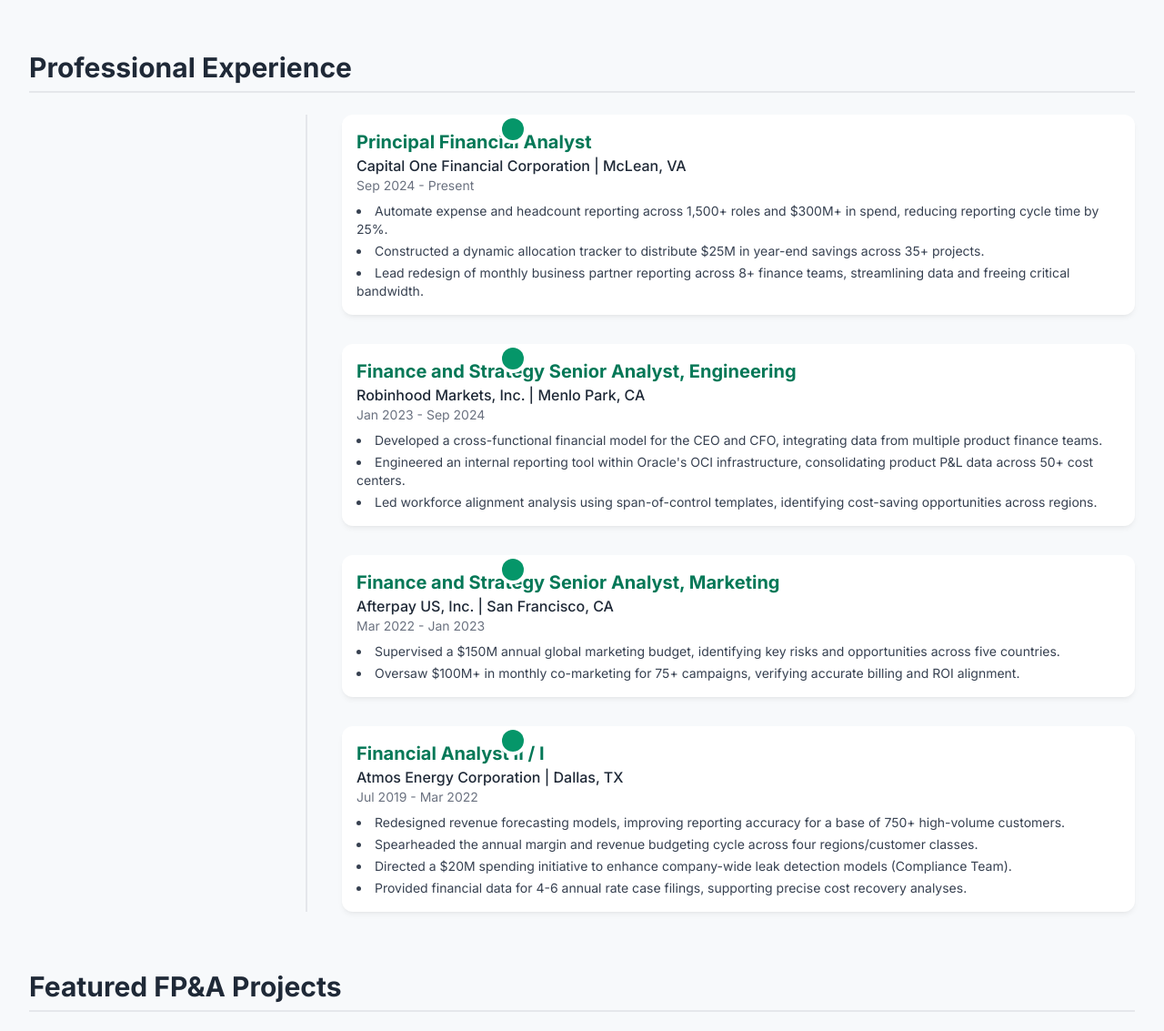
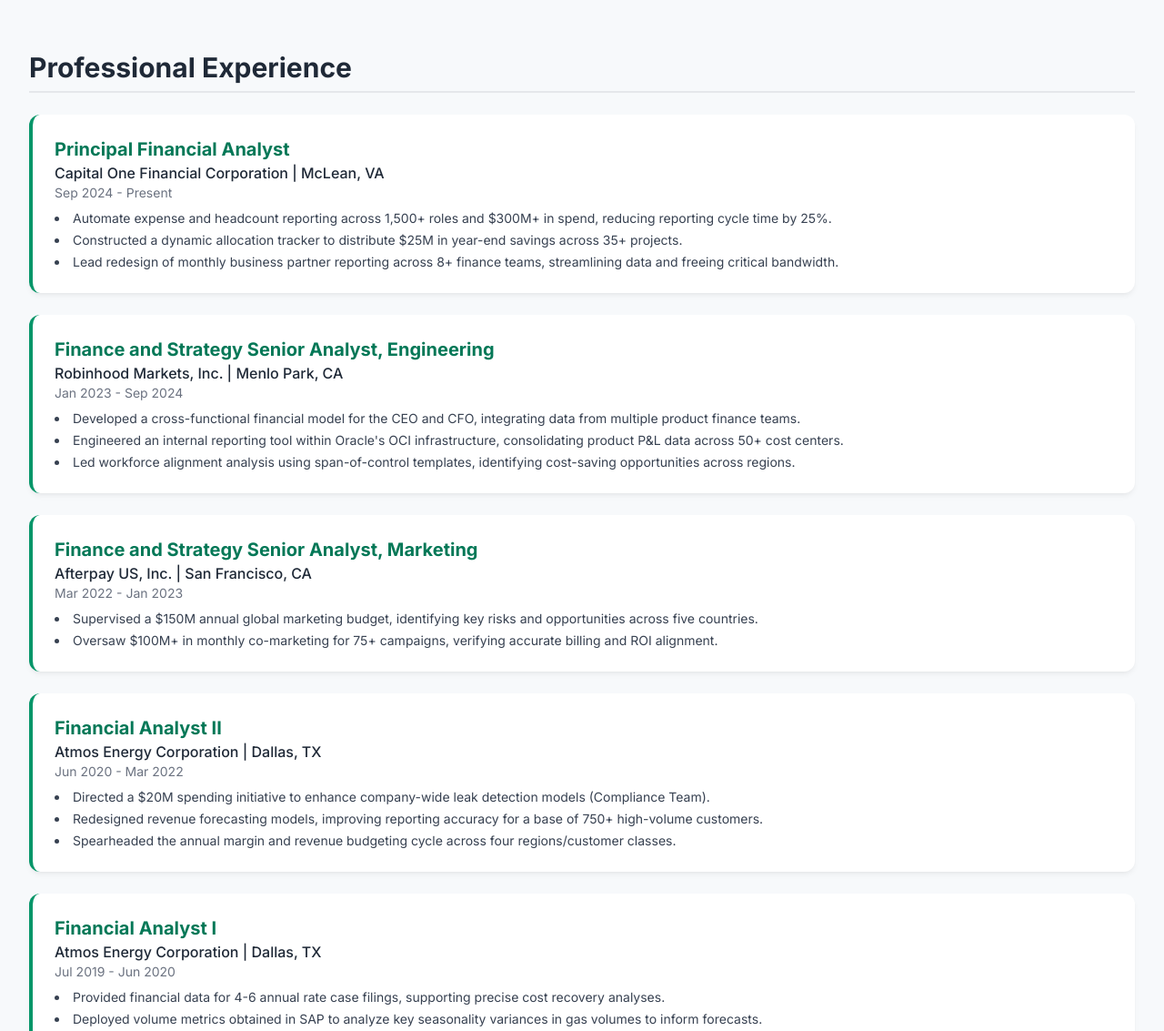
Before and after one commit to tcparker323/fpa-portfolio, a plain HTML site: page index.html in a window 1280 px wide. Shown: the part 700-1833 px from the top of the page at 91% size. Drawn offline with nearby package versions, Linux system fonts and the light colour scheme.

Commit message:
Update resume section.html

```diff
--- a/index.html
+++ b/index.html
@@ -83,12 +83,10 @@
             <!-- Professional Experience (Resume Section) -->
             <section id="experience" class="mb-16">
                 <h2 class="text-3xl font-bold text-gray-800 mb-6 border-b-2 pb-2 secondary-color">Professional Experience</h2>
-                <div class="space-y-8 relative before:absolute before:inset-y-0 before:left-3 before:w-0.5 before:bg-gray-200 md:before:left-1/4">
+                <div class="space-y-6">
 
                     <!-- Experience 1: Capital One -->
-                    <div class="relative pl-6 md:pl-0 md:w-3/4 md:ml-auto">
-                        <div class="absolute left-0 top-1 w-6 h-6 rounded-full bg-emerald-600 ring-4 ring-white md:left-1/4 md:-translate-x-1/2"></div>
-                        <div class="md:p-4 p-2 bg-white rounded-xl card-shadow md:ml-10 ml-0">
+                    <div class="bg-white p-6 rounded-xl card-shadow border-l-4 border-emerald-600">
                         <h3 class="text-xl font-bold secondary-color">Principal Financial Analyst</h3>
                         <p class="text-md text-gray-800 font-medium">Capital One Financial Corporation | McLean, VA</p>
                         <p class="text-sm text-gray-500 mb-2">Sep 2024 - Present</p>
@@ -98,12 +96,9 @@
                             <li>Lead redesign of monthly business partner reporting across 8+ finance teams, streamlining data and freeing critical bandwidth.</li>
                         </ul>
                     </div>
-                    </div>
 
                     <!-- Experience 2: Robinhood -->
-                    <div class="relative pl-6 md:pl-0 md:w-3/4 md:ml-auto">
-                        <div class="absolute left-0 top-1 w-6 h-6 rounded-full bg-emerald-600 ring-4 ring-white md:left-1/4 md:-translate-x-1/2"></div>
-                        <div class="md:p-4 p-2 bg-white rounded-xl card-shadow md:ml-10 ml-0">
+                    <div class="bg-white p-6 rounded-xl card-shadow border-l-4 border-emerald-600">
                         <h3 class="text-xl font-bold secondary-color">Finance and Strategy Senior Analyst, Engineering</h3>
                         <p class="text-md text-gray-800 font-medium">Robinhood Markets, Inc. | Menlo Park, CA</p>
                         <p class="text-sm text-gray-500 mb-2">Jan 2023 - Sep 2024</p>
@@ -113,12 +108,9 @@
                             <li>Led workforce alignment analysis using span-of-control templates, identifying cost-saving opportunities across regions.</li>
                         </ul>
                     </div>
-                    </div>
 
                     <!-- Experience 3: Afterpay -->
-                    <div class="relative pl-6 md:pl-0 md:w-3/4 md:ml-auto">
-                        <div class="absolute left-0 top-1 w-6 h-6 rounded-full bg-emerald-600 ring-4 ring-white md:left-1/4 md:-translate-x-1/2"></div>
-                        <div class="md:p-4 p-2 bg-white rounded-xl card-shadow md:ml-10 ml-0">
+                    <div class="bg-white p-6 rounded-xl card-shadow border-l-4 border-emerald-600">
                         <h3 class="text-xl font-bold secondary-color">Finance and Strategy Senior Analyst, Marketing</h3>
                         <p class="text-md text-gray-800 font-medium">Afterpay US, Inc. | San Francisco, CA</p>
                         <p class="text-sm text-gray-500 mb-2">Mar 2022 - Jan 2023</p>
@@ -127,22 +119,28 @@
                             <li>Oversaw $100M+ in monthly co-marketing for 75+ campaigns, verifying accurate billing and ROI alignment.</li>
                         </ul>
                     </div>
+
+                    <!-- Experience 4: Atmos Energy - Financial Analyst II (Promotion) -->
+                    <div class="bg-white p-6 rounded-xl card-shadow border-l-4 border-emerald-600">
+                        <h3 class="text-xl font-bold secondary-color">Financial Analyst II</h3>
+                        <p class="text-md text-gray-800 font-medium">Atmos Energy Corporation | Dallas, TX</p>
+                        <p class="text-sm text-gray-500 mb-2">Jun 2020 - Mar 2022</p>
+                        <ul class="list-disc list-inside text-gray-700 space-y-1 text-sm">
+                            <li>Directed a $20M spending initiative to enhance company-wide leak detection models (Compliance Team).</li>
+                            <li>Redesigned revenue forecasting models, improving reporting accuracy for a base of 750+ high-volume customers.</li>
+                            <li>Spearheaded the annual margin and revenue budgeting cycle across four regions/customer classes.</li>
+                        </ul>
                     </div>
 
-                    <!-- Experience 4: Atmos Energy -->
-                    <div class="relative pl-6 md:pl-0 md:w-3/4 md:ml-auto">
-                        <div class="absolute left-0 top-1 w-6 h-6 rounded-full bg-emerald-600 ring-4 ring-white md:left-1/4 md:-translate-x-1/2"></div>
-                        <div class="md:p-4 p-2 bg-white rounded-xl card-shadow md:ml-10 ml-0">
-                            <h3 class="text-xl font-bold secondary-color">Financial Analyst II / I</h3>
+                    <!-- Experience 5: Atmos Energy - Financial Analyst I (Initial Role) -->
+                    <div class="bg-white p-6 rounded-xl card-shadow border-l-4 border-emerald-600">
+                        <h3 class="text-xl font-bold secondary-color">Financial Analyst I</h3>
                         <p class="text-md text-gray-800 font-medium">Atmos Energy Corporation | Dallas, TX</p>
-                            <p class="text-sm text-gray-500 mb-2">Jul 2019 - Mar 2022</p>
+                        <p class="text-sm text-gray-500 mb-2">Jul 2019 - Jun 2020</p>
                         <ul class="list-disc list-inside text-gray-700 space-y-1 text-sm">
-                                <li>Redesigned revenue forecasting models, improving reporting accuracy for a base of 750+ high-volume customers.</li>
-                                <li>Spearheaded the annual margin and revenue budgeting cycle across four regions/customer classes.</li>
-                                <li>Directed a $20M spending initiative to enhance company-wide leak detection models (Compliance Team).</li>
                             <li>Provided financial data for 4-6 annual rate case filings, supporting precise cost recovery analyses.</li>
+                            <li>Deployed volume metrics obtained in SAP to analyze key seasonality variances in gas volumes to inform forecasts.</li>
                         </ul>
-                        </div>
                     </div>
 
                 </div>
```
Lines whose indentation alone changed are shown as unchanged.
